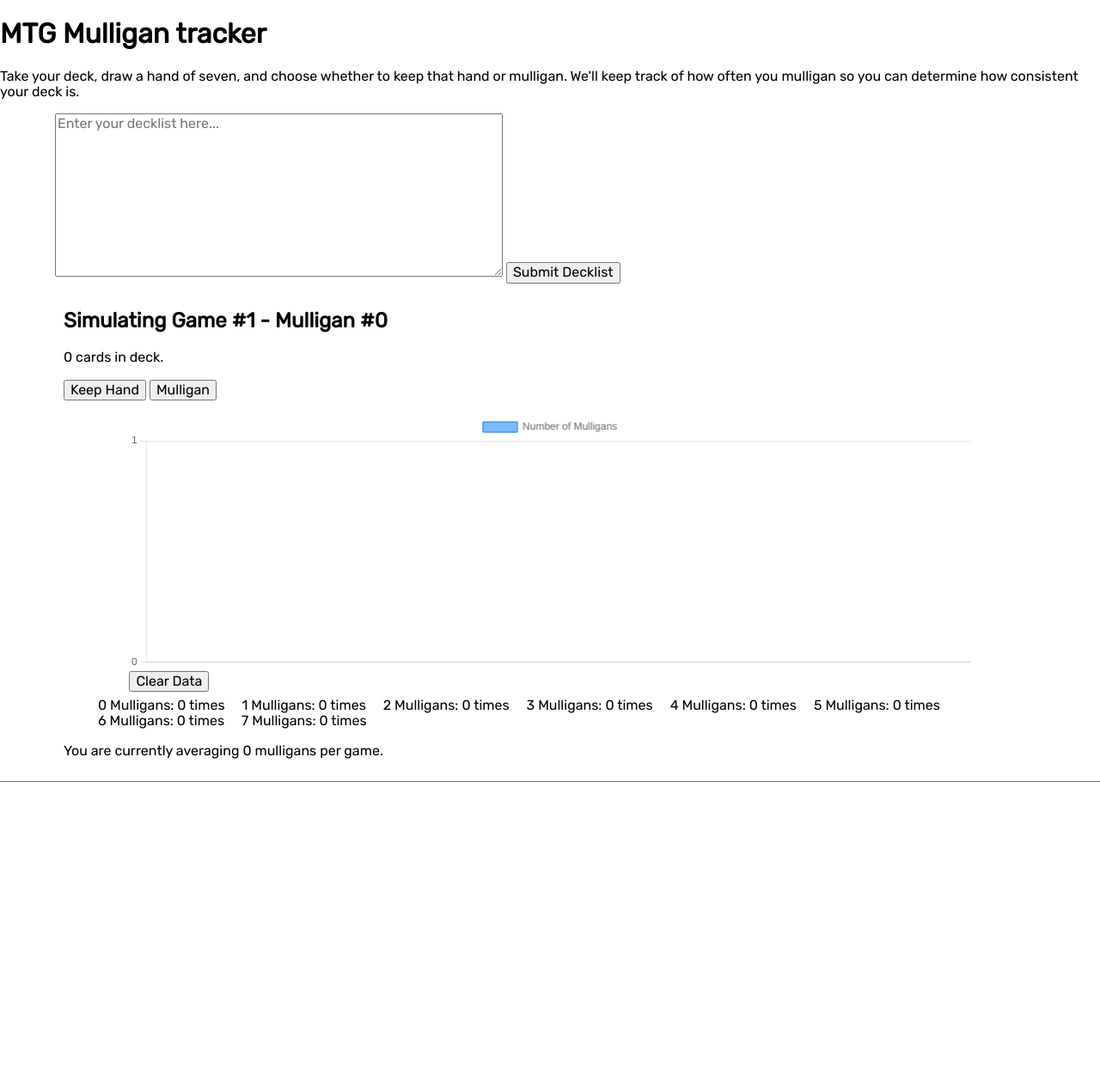
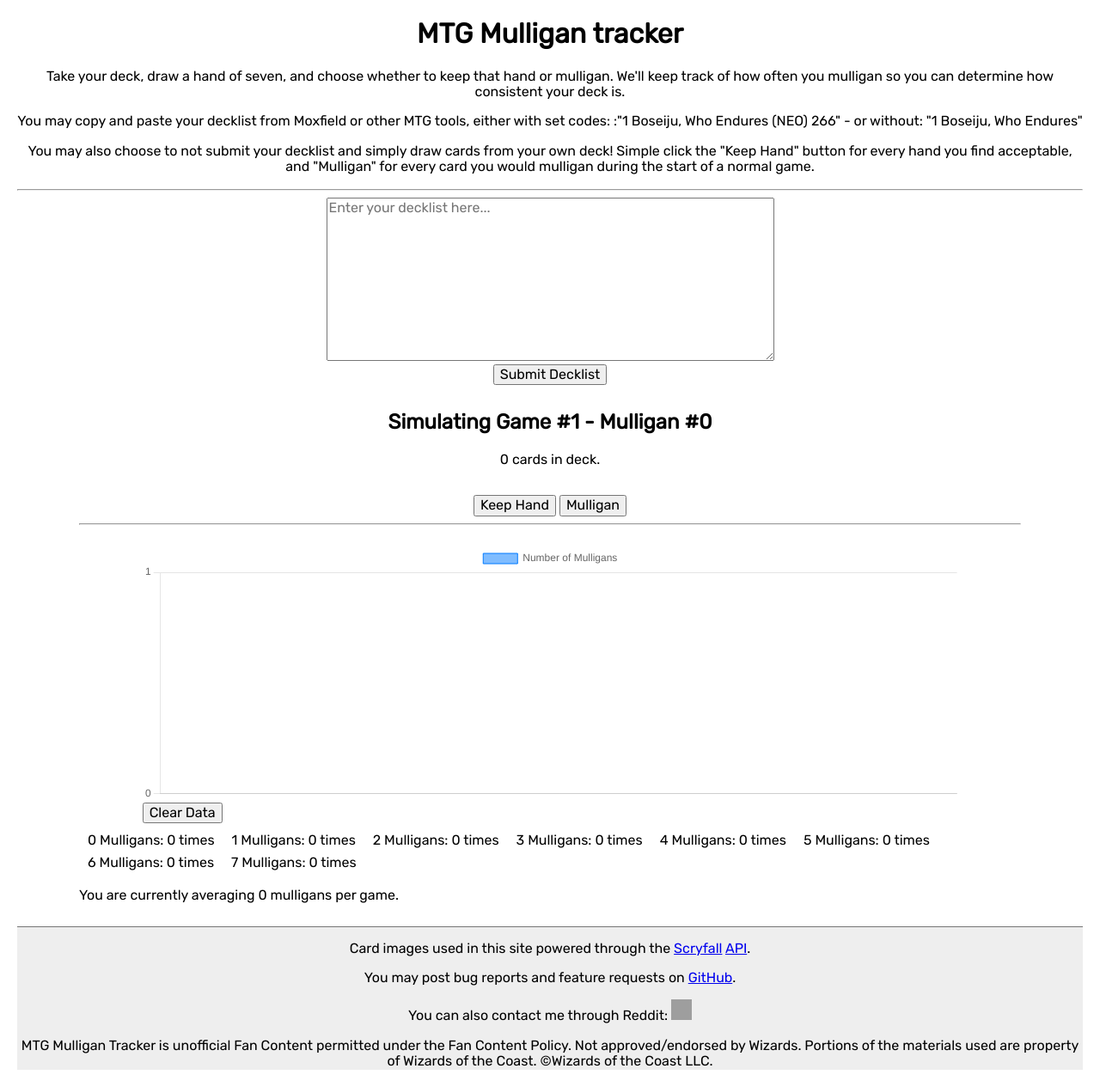
Before and after one commit to swordgeo/mulligan-tracker, a Flask app: page / in a window 1280 px wide. Shown: the whole page at 86% size. Before the commit the page ends 910 px from the top, so only its background shows below. Run offline with Flask 3, Linux system fonts and the light colour scheme; grey boxes are pictures that could not be loaded.

Commit message:
Made the site more pretty, "finished" version 1.0

```diff
--- a/static/css/base.css
+++ b/static/css/base.css
@@ -36,70 +36,29 @@
 
 ul {
   list-style-type: none;
+  padding-inline-start: 0px;
 }
 
 .warning {
   color: red;
 }
 
-
-/* hamburger navigation */
-
-#smallNav {
-  display: flex;
-  justify-content: space-between;
+body {
+  margin: 20px;
 }
 
-#hamburgerBtn {
-  align-items: center;
-  height: 90%;
+.card {
+  max-width: 150px;
 }
 
-nav button {
-  margin: .2rem 2vw;
-  background: transparent;
-  border: none;
-  font-size: 2rem;
-  color: #555;
+.card-name {
+  word-wrap: break-word;
+  white-space: normal;
+  max-width: 175px;
+  display: block;
+  margin: 0 auto;
+  text-align: center;
 }
-
-nav {
-  background-color:#eee;
-}
-
-nav ul {
-  padding: 0;
-  margin: 0;
-}
-
-nav ul li a, #mainLink {
-  display: block;
-  padding: .8rem 2vw;
-  text-decoration: none;
-  color: #333;
-  border-top: 1px solid rgba(0,0,0,.5);
-}
-
-nav ul li.active a {
-  background-color: rgba(0,0,0,0.5);
-  color: #fff;
-}
-
-nav ul li a:hover, #mainLink:hover {
-  background-color: rgba(0,0,0,0.3);
-}
-
-nav ul {display: none;}
-nav ul.open {display: block;}
-
-#hamburgerBtn span:nth-child(1) {display: block;}
-#hamburgerBtn span:nth-child(2) {display: none;}
-
-#hamburgerBtn.open span:nth-child(1) {display: none;}
-#hamburgerBtn.open span:nth-child(2) {display: block;}
-
-/* end hamburger navigation */
-
 
 #graph {
   width: 85%;
@@ -109,16 +68,17 @@
   margin: auto; /* center */
 }
 
-
-
-#stats ul {
+#stats ul, #hand-display {
   display: flex;
   flex-wrap: wrap;
-  align-items: center;
+  /* align-items: center; */
   justify-items: center;
-
 }
 
-#stats ul li {
-  padding-right: 20px;
+#stats ul li  {
+  padding: 4px 10px;
 }
+
+#hand-display li {
+  padding: 6px;
+}
--- a/static/js/script.js
+++ b/static/js/script.js
@@ -186,7 +186,7 @@
   handDiv.innerHTML = '';
   for (card of currentHand) {
     const li = document.createElement('li');
-    li.innerHTML += `<img src="${card.image_url}" alt="Image of card ${card.image_url}"><br>${card.name}`;
+    li.innerHTML += `<img class="card" src="${card.image_url}" alt="Image of card ${card.image_url}"><br><span class="card-name">${card.name}</span>`;
     handDiv.appendChild(li);
   }
 }
--- a/templates/index.html
+++ b/templates/index.html
@@ -1,58 +1,52 @@
 <!DOCTYPE html>
 <html lang="en-us">
   <head>
-    <title></title>
-    <meta name="description" content="Home page for ">
-    <meta charset="UTF-8" />
+    <title>MTG Mulligan Tracker</title>
+    <meta name="description" content="Home page for the MTG Mulligan Tracker">
+    <meta charset="UTF-8"/>
     <meta name="viewport" content="width=device-width, initial-scale=1">
     <meta name="author" content="George Blanchard">
-    <link rel="shortcut icon" href="favicon.ico">
-    <link rel="stylesheet" href="../static/css/normalize.css">
-    <link rel="stylesheet" href="../static/css/base.css">
-    <link rel="stylesheet" href="../static/css/medium.css">
-    <link rel="stylesheet" href="../static/css/large.css">
-
-
+    <link rel="shortcut icon" href="{{ url_for('static', filename='favicon.ico') }}">
+    <link rel="stylesheet" href="{{ url_for('static', filename='css/normalize.css') }}">
+    <link rel="stylesheet" href="{{ url_for('static', filename='css/base.css') }}">
+    <link rel="stylesheet" href="{{ url_for('static', filename='css/medium.css') }}">
+    <link rel="stylesheet" href="{{ url_for('static', filename='css/large.css') }}">
   </head>
 
   <body>
-    <header>
+    <header class="center">
       <h1>MTG Mulligan tracker</h1>
       <p>Take your deck, draw a hand of seven, and choose whether to keep that hand or mulligan. We'll keep track of how often you mulligan so you can determine how consistent your deck is.</p>
+      <p> You may copy and paste your decklist from Moxfield or other MTG tools, either with set codes: :"1 Boseiju, Who Endures (NEO) 266" - or without: "1 Boseiju, Who Endures"</p>
+      <p>You may also choose to not submit your decklist and simply draw cards from your own deck! Simple click the "Keep Hand" button for every hand you find acceptable, and "Mulligan" for every card you would mulligan during the start of a normal game.</p>
+      <hr>
     </header>
 
     <main>
-
-      <form id="decklistForm" method="post">
+      <form id="decklistForm" method="post" class="center">
         <textarea name="decklist" rows="10" cols="50" placeholder="Enter your decklist here..."></textarea>
-        <button type="submit">Submit Decklist</button>
+        <br><button type="submit">Submit Decklist</button>
       </form>
 
-
-      <section>
+      <section class="center">
         <h2>Simulating Game #<span id="gameNumber">{{ game_number }}</span> - Mulligan #<span id="currentMulligan">{{ mulligan_count }}</span></h2>
         <p><span id="deck-length">0</span> cards in deck.</p>
-        <ul id="hand-display"></ul>
+        <ul id="hand-display" class="center"></ul>
         <button onclick="keepHand()">Keep Hand</button>
         <button onclick="mulliganHand()">Mulligan</button>
+        <hr>
       </section>
-      <!-- Display Graph Here -->
 
       <section id="graph">
         <!-- For the graph -->
         <script src="https://cdn.jsdelivr.net/npm/chart.js"></script>
-
         <canvas id="mulliganChart"></canvas>
-
         <!-- Pass mulligan_data from Flask to JavaScript -->
         <script type="text/javascript">
           const mulliganData = {{ session['mulligan_data'] | tojson }};
         </script>
-
         <button onclick="clearData()">Clear Data</button>
       </section>
-
-
 
       <div id="stats">
         <ul>
@@ -67,10 +61,15 @@
         </ul>
         <p>You are currently averaging <span id="mullRatio">0</span> mulligans per game.</p>
       </div>
-
     </main>
 
-    <footer class="center"></footer>
+    <footer class="center">
+      <p>Card images used in this site powered through the <a href="https://scryfall.com/">Scryfall</a> <a href="https://scryfall.com/docs/api">API</a>.</p>
+      <p>You may post bug reports and feature requests on <a href="https://github.com/swordgeo/MCHREC">GitHub</a>.</p>
+      <p>You can also contact me through Reddit: <a href="https://reddit.com/user/swordgeo/" title="Reddit"><img loading="lazy" src="https://1000logos.net/wp-content/uploads/2017/05/Reddit-icon-4.png" alt="Reddit icon" width="24" height="24"></a></p>
+      <p>MTG Mulligan Tracker is unofficial Fan Content permitted under the Fan Content Policy. Not approved/endorsed by Wizards. Portions of the materials used are property of Wizards of the Coast. ©Wizards of the Coast LLC.</p>
+    </footer>
+
     <script src="{{ url_for('static', filename='js/script.js') }}"></script>
 
   </body>
```
Also changed, not shown: static/favicon.ico (added), 1 other file.
